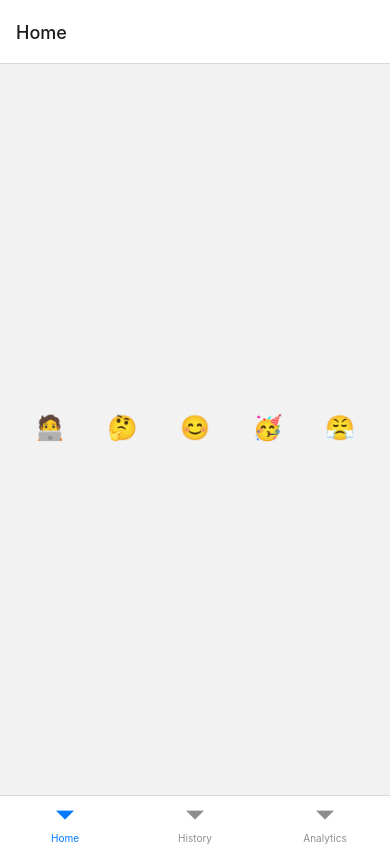
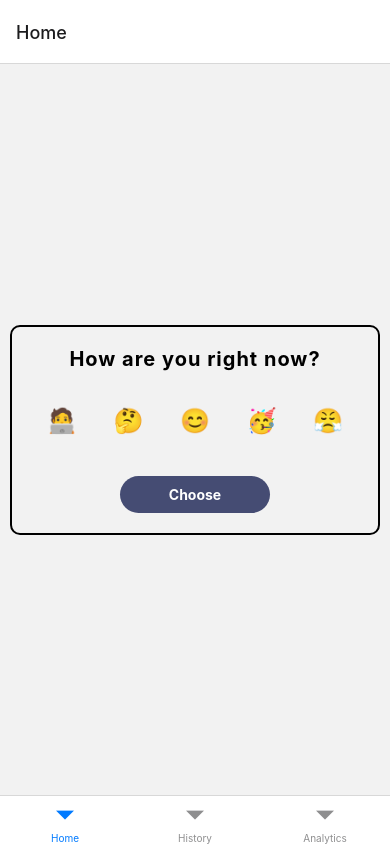
Before and after one commit to cesartheroman/moodTracker, a React Native app: screen /Home in a window 390 px wide. Built offline with nearby package versions, Linux system fonts and the light colour scheme.

Commit message:
added props and callback

```diff
--- a/src/components/MoodPicker.tsx
+++ b/src/components/MoodPicker.tsx
@@ -1,7 +1,8 @@
-import React, { useState } from 'react';
+import React, { useState, useCallback } from 'react';
 import { View, Text, StyleSheet, Pressable } from 'react-native';
 
 import { MoodOptionType } from '../types';
+import Theme from '../theme';
 
 const moodOptions: MoodOptionType[] = [
   { emoji: '🧑‍💻', description: 'studious' },
@@ -11,15 +12,28 @@ const moodOptions: MoodOptionType[] = [
   { emoji: '😤', description: 'frustrated' },
 ];
 
-const MoodPicker: React.FC = () => {
-  const [selectedMood, setselectedMood] = useState<MoodOptionType>();
+type MoodPickerProps = {
+  handleSelectMood: (mood: MoodOptionType) => void;
+};
+
+const MoodPicker: React.FC<MoodPickerProps> = ({ handleSelectMood }) => {
+  const [selectedMood, setSelectedMood] = useState<MoodOptionType>();
+
+  const handleSelect = useCallback(() => {
+    if (selectedMood) {
+      handleSelectMood(selectedMood);
+      setSelectedMood(undefined);
+    }
+  }, [handleSelectMood, selectedMood]);
 
   return (
+    <View style={styles.container}>
+      <Text style={styles.heading}>How are you right now?</Text>
       <View style={styles.moodList}>
         {moodOptions.map(option => (
           <View>
             <Pressable
-            onPress={() => setselectedMood(option)}
+              onPress={() => setSelectedMood(option)}
               style={[
                 styles.moodItem,
                 selectedMood?.emoji === option.emoji && styles.selectedMoodItem,
@@ -28,20 +42,37 @@ const MoodPicker: React.FC = () => {
                 {option.emoji}
               </Text>
             </Pressable>
+
             <Text style={styles.descriptionText}>
               {option.emoji === selectedMood?.emoji && option.description}
             </Text>
           </View>
         ))}
       </View>
+      <Pressable style={styles.button} onPress={handleSelect}>
+        <Text style={styles.buttonText}>Choose</Text>
+      </Pressable>
+    </View>
   );
 };
 
 const styles = StyleSheet.create({
+  container: {
+    borderWidth: 2,
+    margin: 10,
+    borderRadius: 10,
+    padding: 20,
+  },
+  heading: {
+    fontSize: 20,
+    fontWeight: 'bold',
+    letterSpacing: 1,
+    textAlign: 'center',
+    marginBottom: 20,
+  },
   moodList: {
     flexDirection: 'row',
     justifyContent: 'space-between',
-    padding: 20,
   },
   moodText: {
     fontSize: 24,
@@ -56,14 +87,27 @@ const styles = StyleSheet.create({
   },
   selectedMoodItem: {
     borderWidth: 2,
-    backgroundColor: '#454C73',
+    backgroundColor: Theme.colorPurple,
     borderColor: '#fff',
   },
   descriptionText: {
-    color: '#454C73',
+    color: Theme.colorPurple,
     fontWeight: 'bold',
     textAlign: 'center',
-    // fontSize: 10,
+    fontSize: 10,
+  },
+  button: {
+    backgroundColor: Theme.colorPurple,
+    width: 150,
+    borderRadius: 20,
+    marginTop: 20,
+    alignSelf: 'center',
+    padding: 10,
+  },
+  buttonText: {
+    color: Theme.colorWhite,
+    textAlign: 'center',
+    fontWeight: 'bold',
   },
 });
 
--- a/src/screens/Home.screen.tsx
+++ b/src/screens/Home.screen.tsx
@@ -1,11 +1,27 @@
-import React from 'react';
-import { View, StyleSheet } from 'react-native';
+import React, { useCallback, useState } from 'react';
+import { View, StyleSheet, Text } from 'react-native';
+
 import MoodPicker from '../components/MoodPicker';
+import { MoodOptionType, MoodOptionWithTimestamp } from '../types';
 
 const Home: React.FC = () => {
+  const [moodList, setMoodList] = useState<MoodOptionWithTimestamp[]>([]);
+
+  const handleSelectMood = useCallback((mood: MoodOptionType) => {
+    setMoodList(prevMoodList => [
+      ...prevMoodList,
+      { mood, timestamp: Date.now() },
+    ]);
+  }, []);
+
   return (
     <View style={styles.container}>
-      <MoodPicker />
+      <MoodPicker handleSelectMood={handleSelectMood} />
+      {moodList.map(item => (
+        <Text key={item.timestamp}>
+          {item.mood.emoji} {new Date(item.timestamp).toString()}
+        </Text>
+      ))}
     </View>
   );
 };
--- a/src/types.ts
+++ b/src/types.ts
@@ -2,3 +2,8 @@ export type MoodOptionType = {
   emoji: string;
   description: string;
 };
+
+export type MoodOptionWithTimestamp = {
+  mood: MoodOptionType;
+  timestamp: number;
+};
--- a/tsconfig.json
+++ b/tsconfig.json
@@ -1,4 +1,6 @@
 {
   "extends": "@tsconfig/react-native/tsconfig.json",
-  "skipLibCheck": false
+  "compilerOptions": {
+    "skipLibCheck": false
+  }
 }
```
Lines whose indentation alone changed are shown as unchanged.
